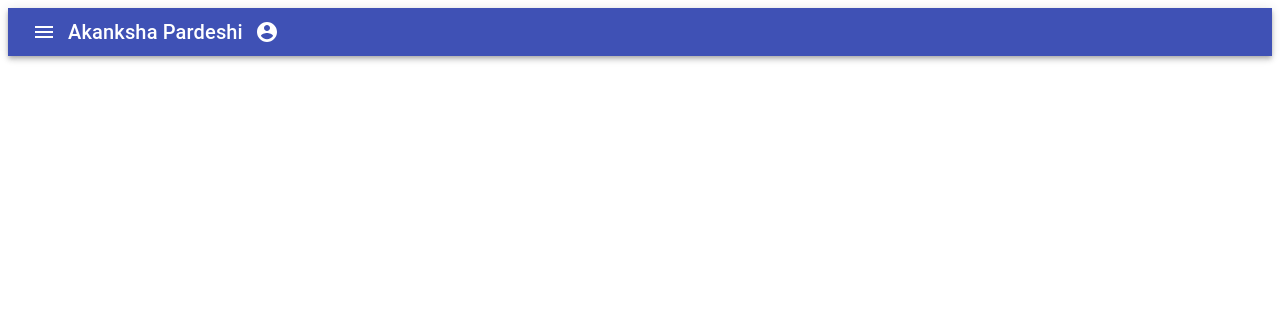
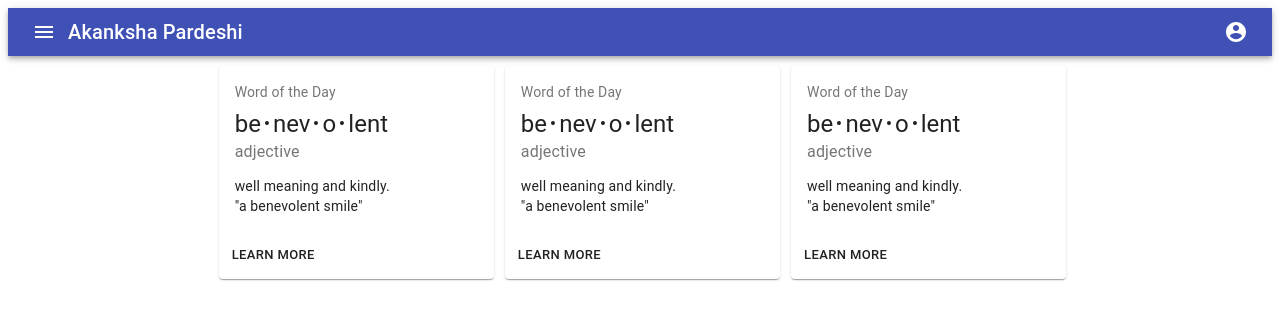
Before and after one commit to Akankshap38/Material-UI-practice, a React (Create React App) app: page / in a window 1280 px wide. Shown: the top 320 px of the page. Built offline with nearby package versions, Linux system fonts and the light colour scheme.

Commit message:
Cards demo and styling

```diff
--- a/src/App.js
+++ b/src/App.js
@@ -1,7 +1,7 @@
 import React from "react";
 import "./styles.css";
-import AppNavBar from "./Components/AppNavBar";
+import CenteredGrid from "./Components/CenteredGrid";
 
 export default function App() {
-  return <AppNavBar />;
+  return <CenteredGrid />;
 }
--- a/src/Components/AppNavBar.jsx
+++ b/src/Components/AppNavBar.jsx
@@ -1,5 +1,5 @@
 import React from "react";
-import { makeStyles } from "@material-ui/core/styles";
+import { makeStyles } from "@material-ui/core";
 import AppBar from "@material-ui/core/AppBar";
 import Toolbar from "@material-ui/core/Toolbar";
 import Typography from "@material-ui/core/Typography";
@@ -9,10 +9,14 @@ import AccountCircleIcon from "@material-ui/icons/AccountCircle";
 
 const useStyles = makeStyles((theme) => ({
   root: {
-    flexGrow: 1
+    flexGrow: 1,
+    marginBottom: "10px"
   },
   menuButton: {
     marginRight: theme.spacing(2)
+  },
+  typographyStyle: {
+    flex: 1
   }
 }));
 
@@ -25,17 +29,14 @@ export default function AppNavBar() {
           <IconButton edge="start" color="inherit" aria-label="menu">
             <MenuIcon />
           </IconButton>
-          <Typography variant="h6" color="inherit">
+          <Typography
+            className={classes.typographyStyle}
+            variant="h6"
+            color="inherit"
+          >
             Akanksha Pardeshi
           </Typography>
-          <IconButton
-            aria-label="account of current user"
-            aria-controls="menu-appbar"
-            aria-haspopup="true"
-            color="inherit"
-          >
-            <AccountCircleIcon />
-          </IconButton>
+          <AccountCircleIcon />
         </Toolbar>
       </AppBar>
     </div>
--- /dev/null
+++ b/src/Components/CenteredGrid.jsx
@@ -0,0 +1,24 @@
+import React from "react";
+import { Grid } from "@material-ui/core";
+import AppNavBar from "./AppNavBar";
+import Content from "./Content";
+
+function CenteredGrid() {
+  return (
+    <Grid container direction="column">
+      <Grid item>
+        <AppNavBar />
+      </Grid>
+
+      <Grid item container>
+        <Grid item xs={false} sm={2} />
+        <Grid item xs={12} sm={8}>
+          <Content />
+        </Grid>
+        <Grid item xs={false} sm={2} />
+      </Grid>
+    </Grid>
+  );
+}
+
+export default CenteredGrid;
--- /dev/null
+++ b/src/Components/CoffeeCard.jsx
@@ -0,0 +1,58 @@
+import React from "react";
+import { makeStyles } from "@material-ui/core";
+import Card from "@material-ui/core/Card";
+import CardActions from "@material-ui/core/CardActions";
+import CardContent from "@material-ui/core/CardContent";
+import Typography from "@material-ui/core/Typography";
+import Button from "@material-ui/core/Button";
+
+const useStyles = makeStyles({
+  root: {
+    minWidth: 275
+  },
+  bullet: {
+    display: "inline-block",
+    margin: "0 2px",
+    transform: "scale(0.8)"
+  },
+  title: {
+    fontSize: 14
+  },
+  pos: {
+    marginBottom: 12
+  }
+});
+
+function CoffeeCard() {
+  const classes = useStyles();
+  const bull = <span className={classes.bullet}>•</span>;
+  return (
+    <Card className={classes.root}>
+      <CardContent>
+        <Typography
+          className={classes.title}
+          color="textSecondary"
+          gutterBottom
+        >
+          Word of the Day
+        </Typography>
+        <Typography variant="h5" component="h2">
+          be{bull}nev{bull}o{bull}lent
+        </Typography>
+        <Typography className={classes.pos} color="textSecondary">
+          adjective
+        </Typography>
+        <Typography variant="body2" component="p">
+          well meaning and kindly.
+          <br />
+          {'"a benevolent smile"'}
+        </Typography>
+      </CardContent>
+      <CardActions>
+        <Button size="small">Learn More</Button>
+      </CardActions>
+    </Card>
+  );
+}
+
+export default CoffeeCard;
--- /dev/null
+++ b/src/Components/Content.jsx
@@ -0,0 +1,21 @@
+import React from "react";
+import CoffeeCard from "./CoffeeCard";
+import Grid from "@material-ui/core/Grid";
+
+function Content() {
+  return (
+    <Grid container spacing={2}>
+      <Grid item xs={4}>
+        <CoffeeCard />
+      </Grid>
+      <Grid item xs={4}>
+        <CoffeeCard />
+      </Grid>
+      <Grid item xs={4}>
+        <CoffeeCard />
+      </Grid>
+    </Grid>
+  );
+}
+
+export default Content;
```
